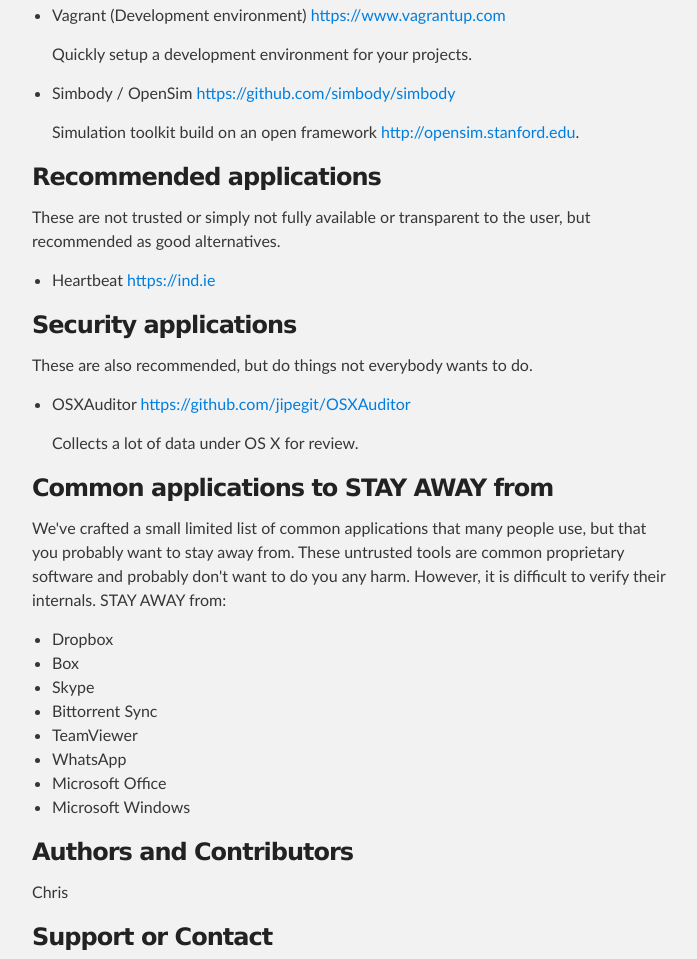
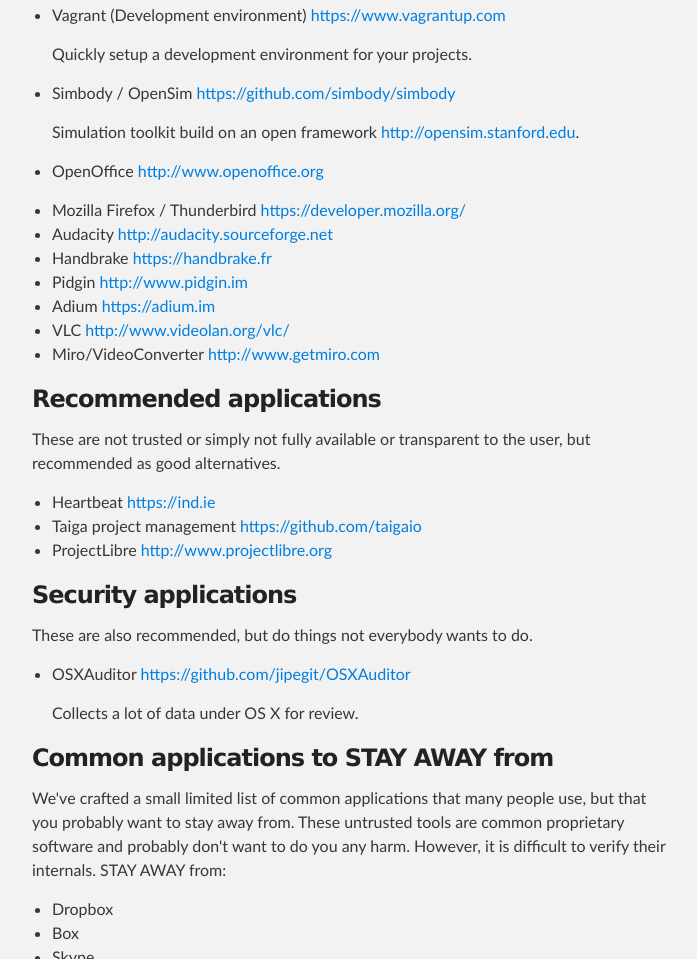
Before and after one commit to christophruss/trusted_tools, a plain HTML site: page index.html in a window 1280 px wide. Shown: the part 1510-2469 px from the top of the page, without its empty margins (288-985 px from the left). Drawn offline with Linux system fonts and the light colour scheme.

```diff
--- a/index.html
+++ b/index.html
@@ -115,6 +115,21 @@
 
 <p>Simulation toolkit build on an open framework <a href="http://opensim.stanford.edu">http://opensim.stanford.edu</a>.</p>
 </li>
+<li><p>OpenOffice <a href="http://www.openoffice.org">http://www.openoffice.org</a></p></li>
+<li>Mozilla Firefox / Thunderbird <a href="https://developer.mozilla.org/">https://developer.mozilla.org/</a>
+</li>
+<li>Audacity <a href="http://audacity.sourceforge.net">http://audacity.sourceforge.net</a>
+</li>
+<li>Handbrake <a href="https://handbrake.fr">https://handbrake.fr</a>
+</li>
+<li>Pidgin <a href="http://www.pidgin.im">http://www.pidgin.im</a>
+</li>
+<li>Adium <a href="https://adium.im">https://adium.im</a>
+</li>
+<li>VLC <a href="http://www.videolan.org/vlc/">http://www.videolan.org/vlc/</a>
+</li>
+<li>Miro/VideoConverter <a href="http://www.getmiro.com">http://www.getmiro.com</a>
+</li>
 </ul>
 
 <h3>
@@ -124,6 +139,10 @@
 
 <ul>
 <li>Heartbeat <a href="https://ind.ie">https://ind.ie</a>
+</li>
+<li>Taiga project management <a href="https://github.com/taigaio">https://github.com/taigaio</a>
+</li>
+<li>ProjectLibre <a href="http://www.projectlibre.org">http://www.projectlibre.org</a>
 </li>
 </ul>
 
```
Also changed, not shown: params.json (+1 -1 lines).
